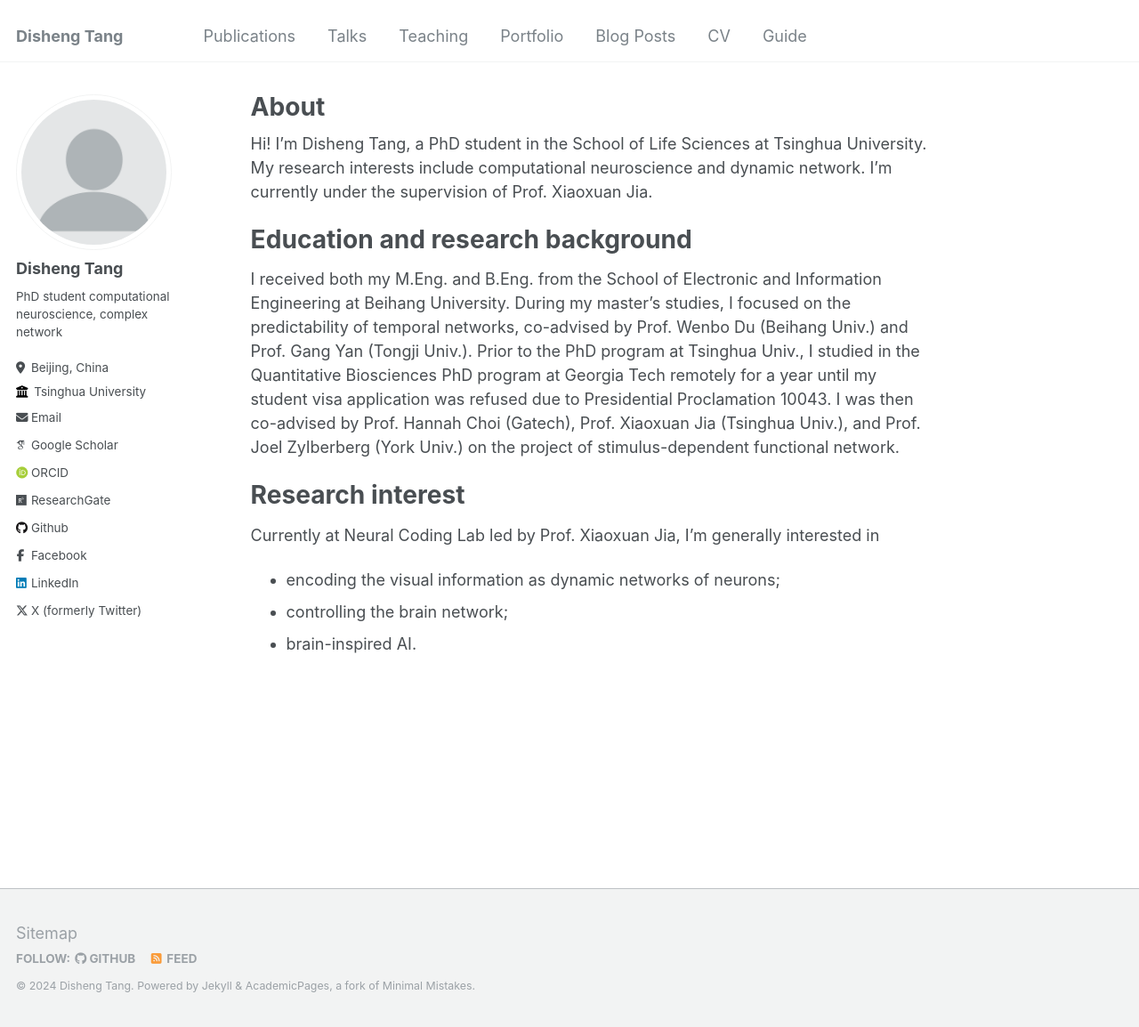
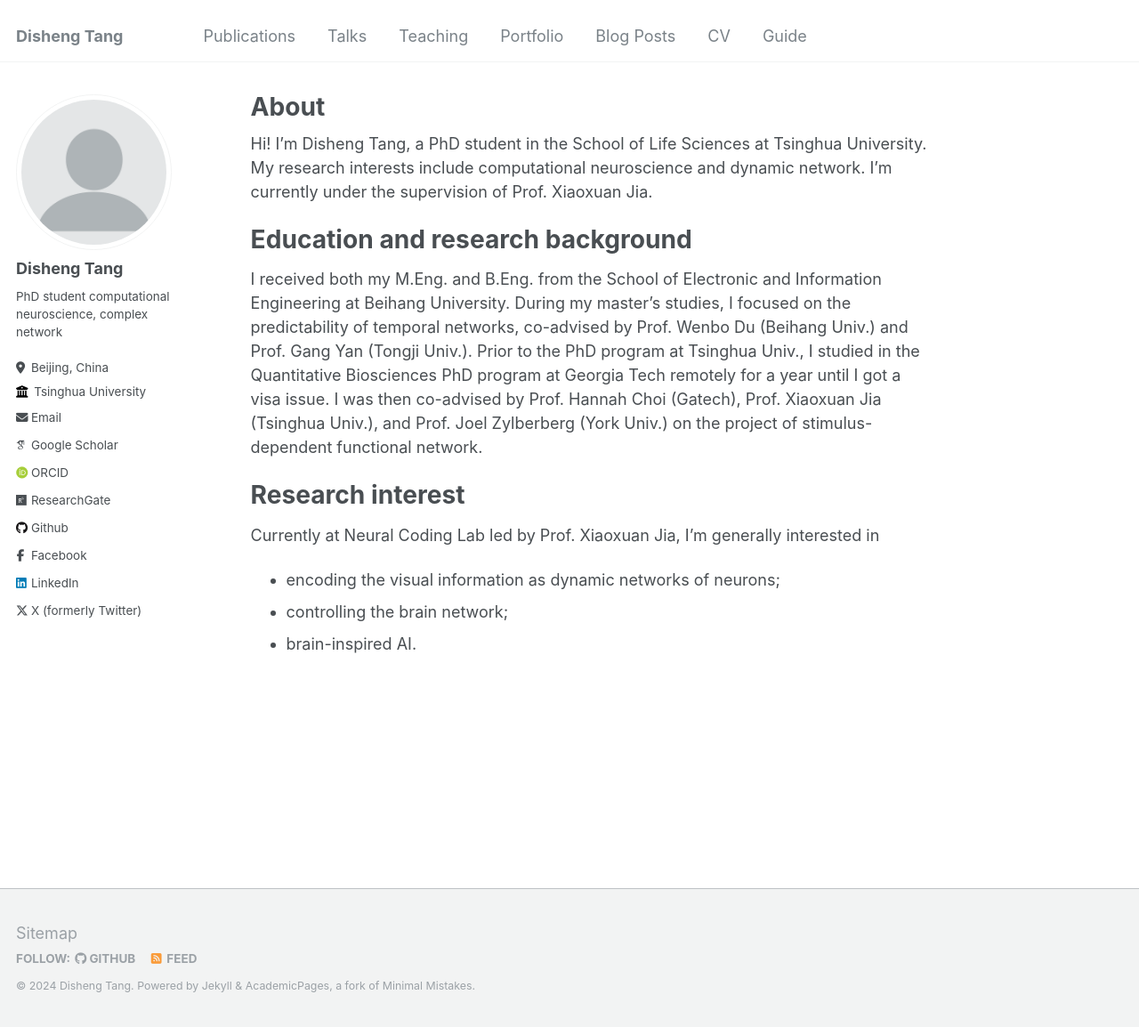
Before and after one commit to DishengTang/dishengtang.github.io, a Jekyll site: the page built from _pages/about.md, in a window 1280 px wide and 1154 px high. Shown: the whole window at 89% size. Built offline with Jekyll 4.4.1, drawn with Linux system fonts in a browser that asks for light colours; some web fonts are replaced.

Commit message:
Update about.md

```diff
--- a/_pages/about.md
+++ b/_pages/about.md
@@ -11,7 +11,7 @@ Hi! I'm Disheng Tang, a PhD student in the School of Life Sciences at Tsinghua U
 
 Education and research background
 ======
-I received both my M.Eng. and B.Eng. from the School of Electronic and Information Engineering at Beihang University. During my master's studies, I focused on the predictability of temporal networks, co-advised by Prof. Wenbo Du (Beihang Univ.) and Prof. Gang Yan (Tongji Univ.). Prior to the PhD program at Tsinghua Univ., I studied in the Quantitative Biosciences PhD program at Georgia Tech remotely for a year until my student visa application was refused due to Presidential Proclamation 10043. I was then co-advised by Prof. Hannah Choi (Gatech), Prof. Xiaoxuan Jia (Tsinghua Univ.), and Prof. Joel Zylberberg (York Univ.) on the project of stimulus-dependent functional network.
+I received both my M.Eng. and B.Eng. from the School of Electronic and Information Engineering at Beihang University. During my master's studies, I focused on the predictability of temporal networks, co-advised by Prof. Wenbo Du (Beihang Univ.) and Prof. Gang Yan (Tongji Univ.). Prior to the PhD program at Tsinghua Univ., I studied in the Quantitative Biosciences PhD program at Georgia Tech remotely for a year until I got a visa issue. I was then co-advised by Prof. Hannah Choi (Gatech), Prof. Xiaoxuan Jia (Tsinghua Univ.), and Prof. Joel Zylberberg (York Univ.) on the project of stimulus-dependent functional network.
 
 Research interest
 ======
```
